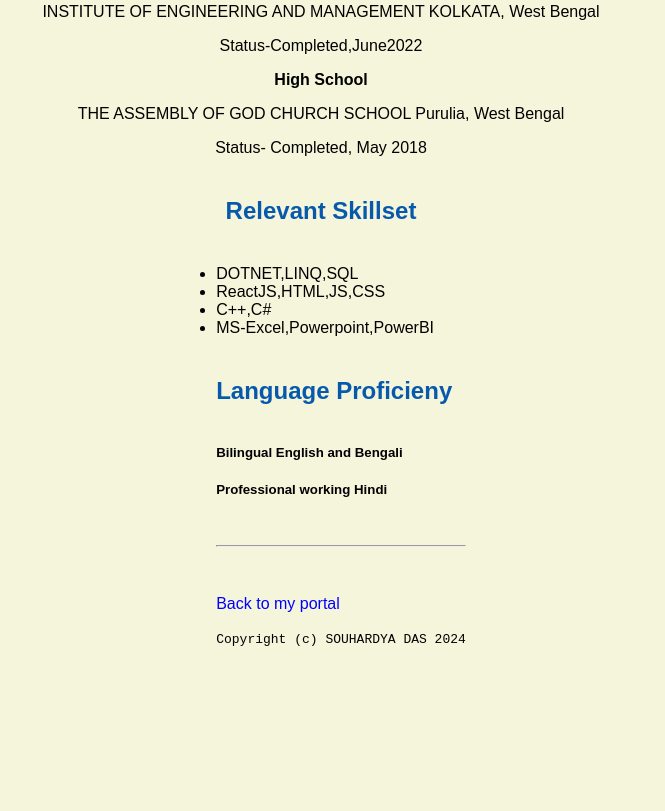
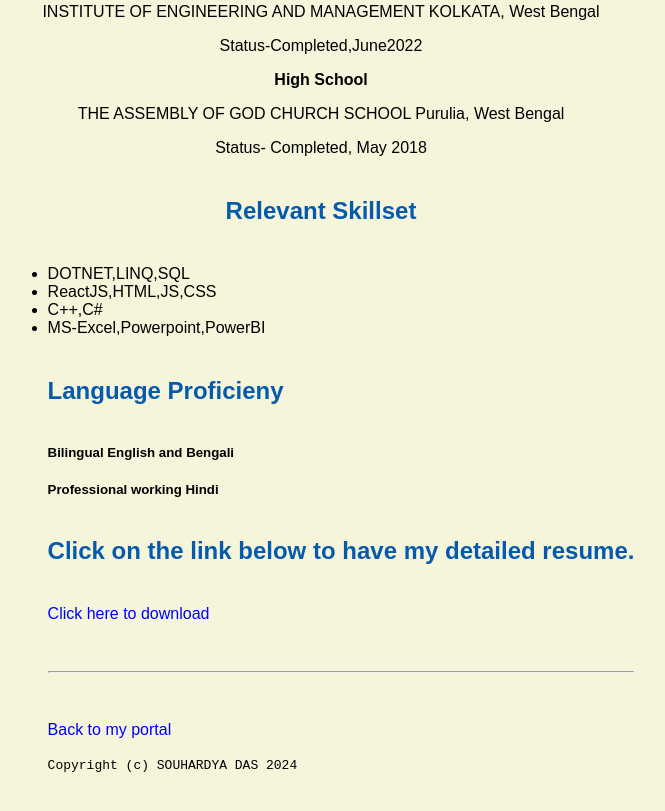
Before and after one commit to dassouhardya/dassouhardya.github.io, a plain HTML site: page resume.html in a window 1280 px wide. Shown: the part 986-1797 px from the top of the page, without its empty margins (319-984 px from the left). Before the commit the page ends 1673 px from the top, so only its background shows below. Drawn offline with Linux system fonts and the light colour scheme.

Commit message:
Update resume.html

```diff
--- a/resume.html
+++ b/resume.html
@@ -47,6 +47,8 @@
   <h2> Language Proficieny </h2>
     <h5>Bilingual English and Bengali</h5>
     <h5>Professional working Hindi</h5>
+            <h2>Click on the link below to have my detailed resume.</h2>
+            <a href ="New Folder/Souhardya Das_24HS61043.docx" attributes-list download > Click here to download </a>
   </body>
 
    <footer>
```
